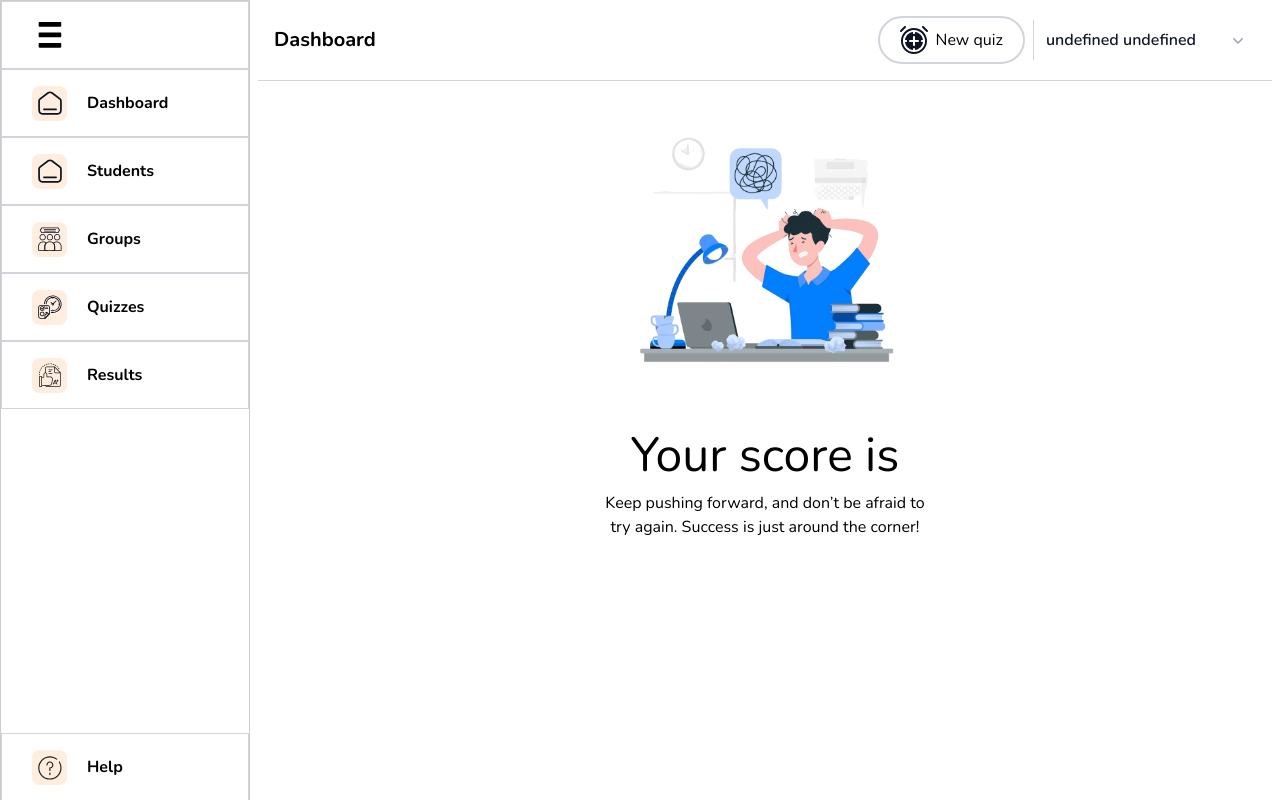
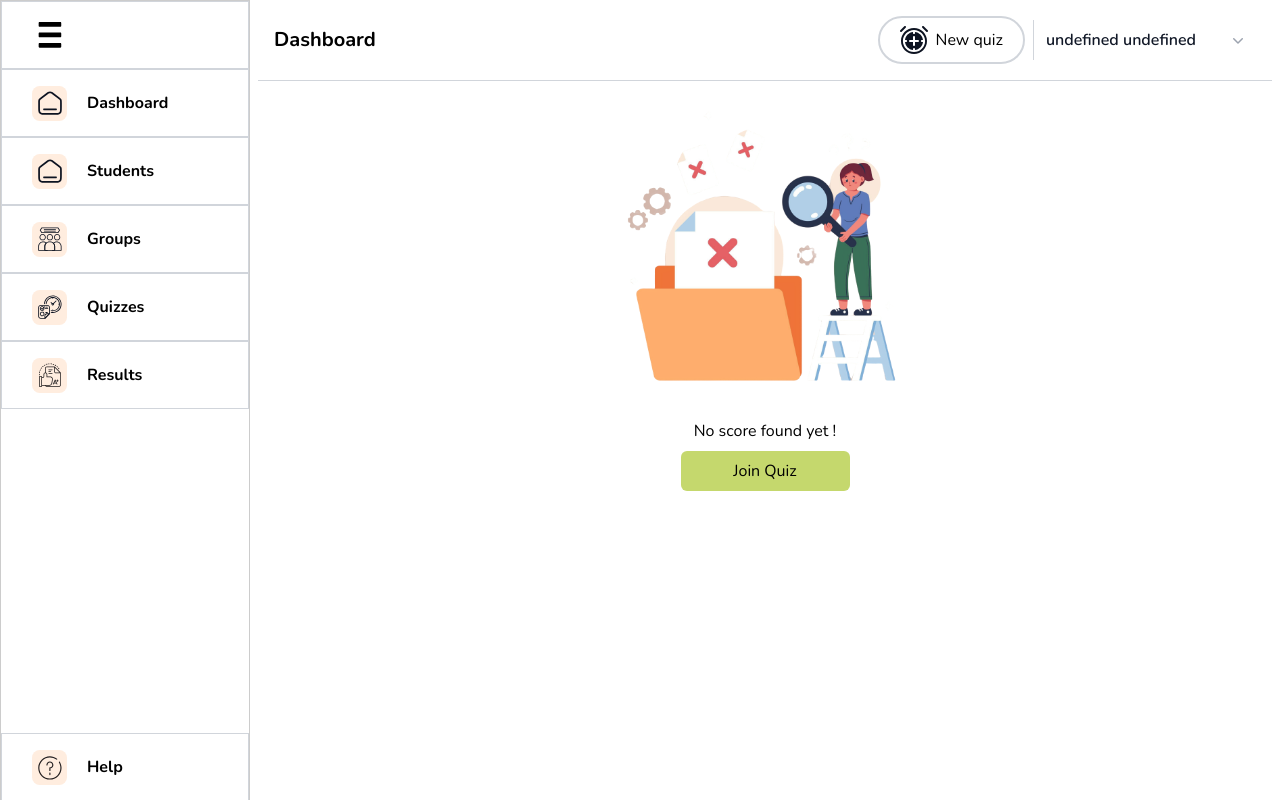
Before and after one commit to amira-fathalla12/Quiz-App, a React (Vite) app: page /quiz-result in a window 1280 px wide. Built offline with nearby package versions, Linux system fonts and the light colour scheme.

Commit message:
update id error

```diff
--- a/src/App.tsx
+++ b/src/App.tsx
@@ -70,6 +70,10 @@ const App = () => {
           path: "quiz-result",
           element: <Results />,
         },
+        {
+          path: "result-list",
+          element: <Results />,
+        },
         { path: "exam-questions/:id", element: <ExamQuestions />},
 
       ],
--- a/src/Pages/User/Learner/Results.tsx
+++ b/src/Pages/User/Learner/Results.tsx
@@ -1,11 +1,18 @@
 import success from '../../../assets/Images/success.png';
 import fail from '../../../assets/Images/fail.png';
-import { useLocation } from 'react-router-dom';
+import noResult from '../../../assets/Images/no result.png';
+import { Link, useLocation } from 'react-router-dom';
 
 export const Results = () => {
   const location = useLocation();
   const score = location.state?.score;
+console.log(score);
 
+
+if(score == undefined) {
+  console.log('hel');
+
+}
 
   if (score === null) {
     return <p>Loading...</p>
@@ -13,9 +20,11 @@ export const Results = () => {
 
   return (
     <div className='w-1/3 mx-auto text-center'>
-      <img className='w-full' src={score > 50 ? success : fail} alt="student vector" />
-      <h1 className='text-[3rem]'>Your score is {score}</h1>
-      <p>{score > 50 ? 'Great Job! You have passed the quiz' : score == 50 ? 'You’re halfway there! just a bit more effort, and you’ll reach your goal.' : 'Keep pushing forward, and don’t be afraid to try again. Success is just around the corner!'}</p>
+      <img className='w-full' src={score > 50 ? success :score == undefined ? noResult: fail} alt="student vector" />
+      {score &&       <h1 className='text-[3rem]'>Your score is {score}</h1>
+ }
+      <p> { score == undefined ? 'No score found yet !' :score > 50 ? 'Great Job! You have passed the quiz' : score == 50 ? 'You’re halfway there! just a bit more effort, and you’ll reach your goal.' : 'Keep pushing forward, and don’t be afraid to try again. Success is just around the corner!'}</p>
+      <Link className='bg-olive p-2 my-2 block w-1/2 mx-auto rounded-md' to={'/quzzies'}> Join Quiz </Link>
     </div>
   );
 };
--- a/src/Pages/components/ExamQuestions/ExamQuestions.tsx
+++ b/src/Pages/components/ExamQuestions/ExamQuestions.tsx
@@ -10,11 +10,13 @@ import { QuizQuestion } from '../../../services/interfaces';
 export default function ExamQuestions() {
     const navigate = useNavigate();
     const { id } = useParams<{ id: string }>();
-	const { data, isLoading: isFetchingQuiz } = useGetQuizWithoutAnswersQuery(
-		id!
-	);
+
+    const { data, isLoading: isFetchingQuiz, error } = useGetQuizWithoutAnswersQuery(id || '');
+
     const quiz = data?.data;
+
     const [submitQuizAnswers] = useSubmitQuizAnswersMutation();
+
     const {
         register,
         handleSubmit,
@@ -32,7 +34,7 @@ export default function ExamQuestions() {
 
         try {
             const response = await submitQuizAnswers({
-				id,
+                id: id || '',
                 data: selectedAnswers,
             }).unwrap();
 
@@ -41,19 +43,21 @@ export default function ExamQuestions() {
             console.error('Error submitting quiz:', err);
         }
     };
+
     const formValues = watch();
     const allQuestionsAnswered =
         quiz?.questions.every(
             (question: QuizQuestion) => formValues[question._id]
         ) || false;
+
     const questionsList = quiz?.questions.map((question, i) => {
         const options = Object.entries(question.options).slice(0, 4);
         return (
             <div
                 key={question._id}
-				className='w-[40%] border-black border-2 rounded-md p-2'
+                className="w-[40%] border-black border-2 rounded-md p-2"
             >
-				<p className='font-semibold text-base'>
+                <p className="font-semibold text-base">
                     {`${i + 1}- `} {question.title}
                 </p>
                 {options.map(([key, option], idx) => {
@@ -61,16 +65,16 @@ export default function ExamQuestions() {
                     return (
                         <div key={key}>
                             <input
-								type='radio'
+                                type="radio"
                                 id={`${question._id}-${optionLabel}`}
                                 value={optionLabel}
                                 {...register(question._id, {
-									required: 'please select answer',
+                                    required: 'Please select an answer',
                                 })}
                             />
                             <label
                                 htmlFor={`${question._id}-${optionLabel}`}
-								className='ps-1 font-medium'
+                                className="ps-1 font-medium"
                             >
                                 {`${optionLabel}. ${option}`}
                             </label>
@@ -81,34 +85,45 @@ export default function ExamQuestions() {
         );
     });
 
+    if (!id) {
+        return <div>Error: Quiz ID is missing.</div>;
+    }
+
+    if (isFetchingQuiz) {
         return (
-		<div className='mt-4 px-10'>
-			{isFetchingQuiz && (
-				<div className='text-center'>
-					<Spinner size='h-20 w-20' />
+            <div className="text-center">
+                <Spinner size="h-20 w-20" />
             </div>
-			)}
-			{quiz && (
-				<>
-					<h1 className='font-extrabold'>{quiz?.title}</h1>
+        );
+    }
+
+    if (error) {
+        return <div>Error loading quiz. Please try again later.</div>;
+    }
+
+    if (!quiz) {
+        return <div>No quiz found.</div>;
+    }
+
+    return (
+        <div className="mt-4 px-10">
+            <h1 className="font-extrabold">{quiz?.title}</h1>
             <form onSubmit={handleSubmit(onSubmitHandler)}>
-						<div className='flex flex-wrap justify-center gap-4'>
+                <div className="flex flex-wrap justify-center gap-4">
                     {questionsList}
                 </div>
                 <button
-							className={`text-gray-700 py-2 px-4 bg-olive rounded-md text-lg block mt-4 mx-auto  ${
+                    className={`text-gray-700 py-2 px-4 bg-olive rounded-md text-lg block mt-4 mx-auto ${
                         !allQuestionsAnswered || isSubmitting
-									? 'opacity-50  disabled:submitBtnDisabled'
+                            ? 'opacity-50 disabled:submitBtnDisabled'
                             : ''
                     }`}
-							type='submit'
+                    type="submit"
                     disabled={!allQuestionsAnswered || isSubmitting}
                 >
                     Submit
                 </button>
             </form>
-				</>
-			)}
         </div>
     );
 }
```
Also changed, not shown: src/assets/Images/no result.png (added). Lines whose indentation alone changed are shown as unchanged.
